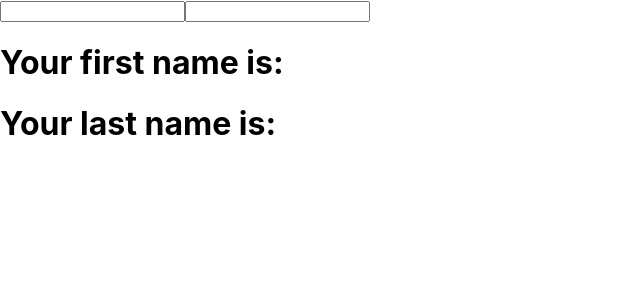
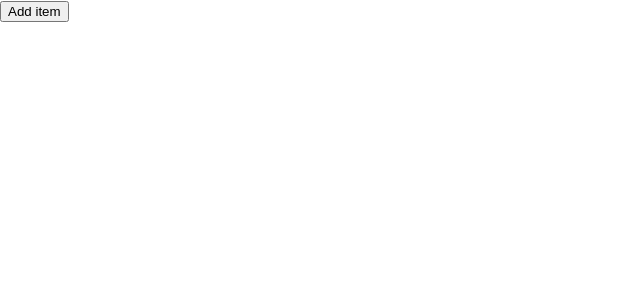
Before and after one commit to thepreakerebi/react-practice, a React (Create React App) app: page / in a window 1280 px wide. Shown: the top 300 px of the page, without its empty margins (0-640 px from the left). Built offline with nearby package versions, Linux system fonts and the light colour scheme.

Commit message:
useState with array

```diff
--- a/src/App.js
+++ b/src/App.js
@@ -1,6 +1,8 @@
 // import PostsList from "./components/PostsList";
 
-import HookCounterThree from "./components/HookCounterThree";
+import HookCounterFour from "./components/HookCounterFour";
+
+// import HookCounterThree from "./components/HookCounterThree";
 
 // import HookCounterTwo from "./components/HookCounterTwo";
 
@@ -19,7 +21,8 @@
       {/* <ClassCounter /> */}
       {/* <HookCounter /> */}
       {/* <HookCounterTwo /> */}
-      <HookCounterThree />
+      {/* <HookCounterThree /> */}
+      <HookCounterFour />
     </div>
   );
 }
--- /dev/null
+++ b/src/components/HookCounterFour.js
@@ -0,0 +1,25 @@
+import React, { useState } from 'react'
+
+const HookCounterFour = () => {
+    const [items, setItems] = useState([]);
+
+    const addItem = () => {
+        setItems([...items, {
+            id: items.length,
+            value: Math.floor(Math.random() * 10) + 1
+        }])
+    }
+
+  return (
+    <div>
+      <button onClick={addItem}>Add item</button>
+      <ul>
+        {
+            items.map(item => <li key={item.id}>{item.value}</li>)
+        }
+      </ul>
+    </div>
+  )
+}
+
+export default HookCounterFour
```
